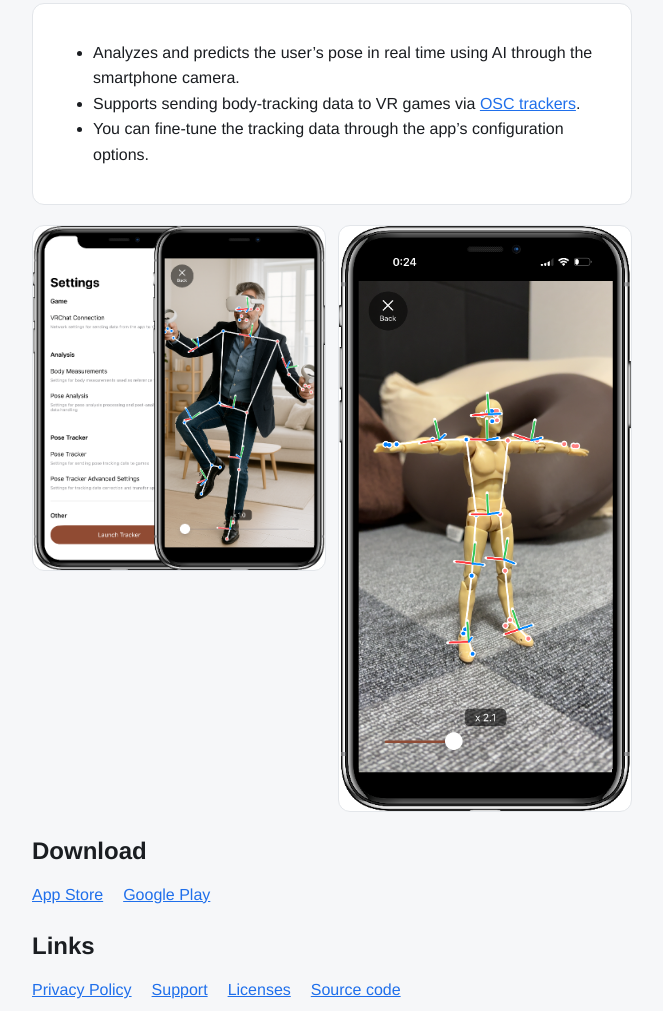
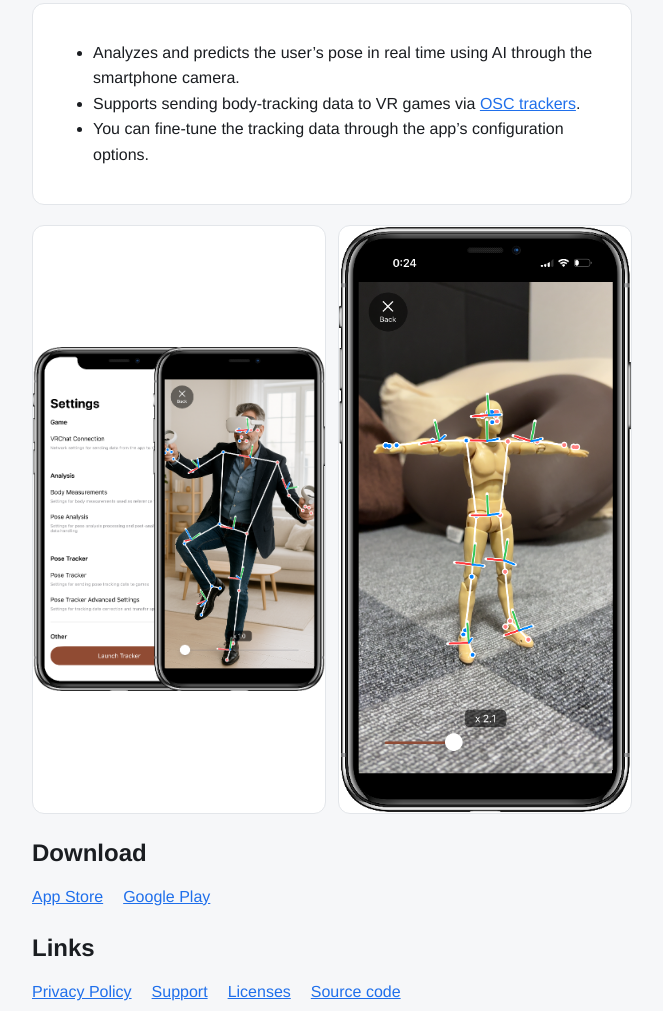
Before and after one commit to redlily/xvr_tracker, a plain HTML site: page website/index.html in a window 1280 px wide. Shown: the part 318-1329 px from the top of the page, without its empty margins (308-971 px from the left). Drawn offline with Linux system fonts and the light colour scheme.

Commit message:
Align website screenshot image heights.
Co-authored-by: Cursor <cursoragent@cursor.com>

```diff
--- a/website/assets/style.css
+++ b/website/assets/style.css
@@ -74,13 +74,18 @@ li {
 
 .screenshots {
   display: grid;
-  grid-template-columns: repeat(auto-fit, minmax(140px, 1fr));
+  grid-template-columns: repeat(2, minmax(0, 1fr));
   gap: 0.75rem;
   margin: 1.25rem 0;
+  align-items: stretch;
 }
 
 .screenshots img {
   width: 100%;
+  height: 100%;
+  aspect-ratio: 430 / 862;
+  object-fit: contain;
+  object-position: center;
   border-radius: 12px;
   border: 1px solid var(--line);
   background: var(--card);
```
